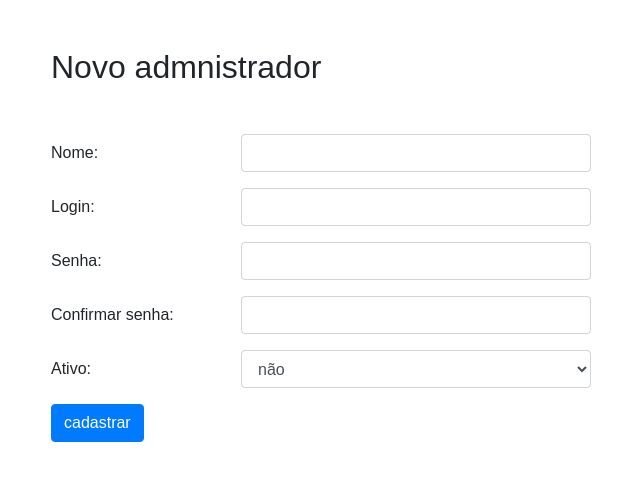
After one commit to gmendes0/e-commerce, a PHP site: page /adm_form.php in a window 1280 px wide. The commit adds this page. Shown: the top 481 px of the page, without its empty margins (34-674 px from the left). Run offline with PHP 8.4, Linux system fonts and the light colour scheme.

Commit message:
adm novo + validações

```diff
--- /dev/null
+++ b/adm_form.php
@@ -0,0 +1,223 @@
+<?php
+
+    session_start();
+
+    if(!empty($_POST)){
+
+        $msgs = [
+            '',
+            'O campo nome deve ser preenchido',
+            'O campo nome .. entre 2 a 100 caracteres',
+            'O campo login deve ser preechido',
+            'O campo login .. entre 2 a 100 caracteres',
+            'Este login já existe',
+            'O campo senha deve ser preechido',
+            'O campo confirmar senha deve ser preechido',
+            'O campo senha .. entre 6 a 100 caracteres',
+            'As senhas não coincidem',
+            'O campo ativo deve ser preenchido',
+            'O campo ativo inválido'
+        ];
+
+        $valido = true;
+
+        /**
+         * Validações do campo nome
+         */
+        if(empty($_POST['nome'])){
+
+            /**
+             * O campo nome deve ser preechido
+             */
+            $errors[] = $msgs[1];
+            $valido = false;
+
+        }else if(strlen($_POST['nome']) < 2 || strlen($_POST['nome']) > 100){
+
+            /**
+             * O campo nome deve conter no mínimo 2 e no máximo 100 caracteres
+             */
+            $errors[] = $msgs[2];
+            $valido = false;
+
+        }
+
+        /**
+         * Validações do campo login
+         */
+        if(empty($_POST['login'])){
+
+            /**
+             * O campo login deve ser preechido
+             */
+            $errors[] = $msgs[3];
+            $valido = false;
+
+        }else if(strlen($_POST['login']) < 2 || strlen($_POST['login']) > 100){
+
+            /**
+             * O campo login deve conter no mínimo 2 e no máximo 100 caracteres
+             */
+            $errors[] = $msgs[4];
+            $valido = false;
+
+        }else{
+
+            require_once 'lib/DaoAdministrador.php';
+
+            $existente = DaoAdministrador::getInstance()->allFieldsWhere(['login'], ['login' => $_POST['login']]);
+
+            if(!empty($existente->login)){
+
+                /**
+                 * Este login já existe
+                 */
+                $errors[] = $msgs[5];
+                $valido = false;
+
+            }
+
+        }
+
+        /**
+         * Validações do campo senha
+         */
+        if(empty($_POST['senha'])){
+
+            /**
+             * O campo senha deve ser preechido
+             */
+            $errors[] = $msgs[6];
+            $valido = false;
+
+        }else if(empty($_POST['confirmacao'])){
+
+            /**
+             * O campo confirmar senha deve ser preechido
+             */
+            $errors[] = $msgs[7];
+            $valido = false;
+
+        }else if(strlen($_POST['senha']) < 6 || strlen($_POST['senha']) > 100){
+
+            /**
+             * O campo senha .. entre 8 a 100 caracteres,
+             */
+            $errors[] = $msgs[8];
+            $valido = false;
+
+        }else if($_POST['senha'] != $_POST['confirmacao']){
+
+            /**
+             * As senhas não coincidem
+             */
+            $errors[] = $msgs[9];
+            $valido = false;
+
+        }
+
+        /**
+         * Validações co campo ativo
+         */
+        if(!isset($_POST['ativo'])){
+
+            /**
+             * O campo ativo deve ser preechido
+             */
+            $errors[] = $msgs[10];
+            $valido = false;
+
+        }else if(intval($_POST['ativo']) < 0 && intval($_POST['ativo']) > 1){
+
+            /**
+             * O campo ativo inválido
+             */
+            $errors[] = $msgs[11];
+            $valido = false;
+
+        }
+
+    }
+
+?>
+<!DOCTYPE html>
+<html>
+    <head>
+        <meta charset="UTF-8"/>
+        <meta name="viewport" content="width=device-width, initial-scale=1.0"/>
+        <meta http-equiv="X-UA-Compatible" content="ie=edge"/>
+        <link rel="stylesheet" href="css/bootstrap.css"/>
+        <link rel="stylesheet" href="css/style.css"/>
+        <title>ADM - Login</title>
+    </head>
+
+    <body>
+
+        <div class="container">
+
+            <h2 class="mt-5">Novo admnistrador</h2>
+
+            <?php
+
+                if(isset($errors) && count($errors) > 0){
+
+                    foreach($errors as $erro){
+            ?>
+                        <div class="col-sm-4 alert alert-danger"><?php echo $erro; ?></div>
+            <?php
+                    }
+
+                }
+
+            ?>
+
+            <form class="mt-5" method="POST">
+
+
+
+                <div class="form-group row">
+                    <label class="col-sm-2 col-form-label">Nome:</label>
+                    <div class="col-sm-4">
+                        <input type="text" name="nome" class="form-control"/>
+                    </div>
+                </div>
+
+                <div class="form-group row">
+                    <label class="col-sm-2 col-form-label">Login:</label>
+                    <div class="col-sm-4">
+                        <input type="text" name="login" class="form-control"/>
+                    </div>
+                </div>
+
+                <div class="form-group row">
+                    <label class="col-sm-2 col-form-label">Senha:</label>
+                    <div class="col-sm-4">
+                        <input type="password" name="senha" class="form-control"/>
+                    </div>
+                </div>
+
+                <div class="form-group row">
+                    <label class="col-sm-2 col-form-label">Confirmar senha:</label>
+                    <div class="col-sm-4">
+                        <input type="password" name="confirmacao" class="form-control"/>
+                    </div>
+                </div>
+
+                <div class="form-group row">
+                    <label class="col-sm-2 col-form-label">Ativo:</label>
+                    <div class="col-sm-4">
+                        <select name="ativo" class="form-control">
+                            <option value="0">não</option>
+                            <option value="1">sim</option>
+                        </select>
+                    </div>
+                </div>
+
+                <input type="submit" value="cadastrar" class="btn btn-primary"/>
+
+            </form>
+
+        </div>
+
+    </body>
+</html>
--- a/adm_fornecedor.php
+++ b/adm_fornecedor.php
@@ -1,4 +1,6 @@
 <?php
+
+    session_start();
 
     /**
      * verifica se o adm está logado
--- a/adm_fornecedor_lista.php
+++ b/adm_fornecedor_lista.php
@@ -1,4 +1,6 @@
 <?php
+
+    session_start();
 
     /**
      * verifica se o adm está logado
--- a/adm_lista.php
+++ b/adm_lista.php
@@ -1,4 +1,6 @@
 <?php
+
+    session_start();
 
     /**
      * verifica se o adm está logado
```
